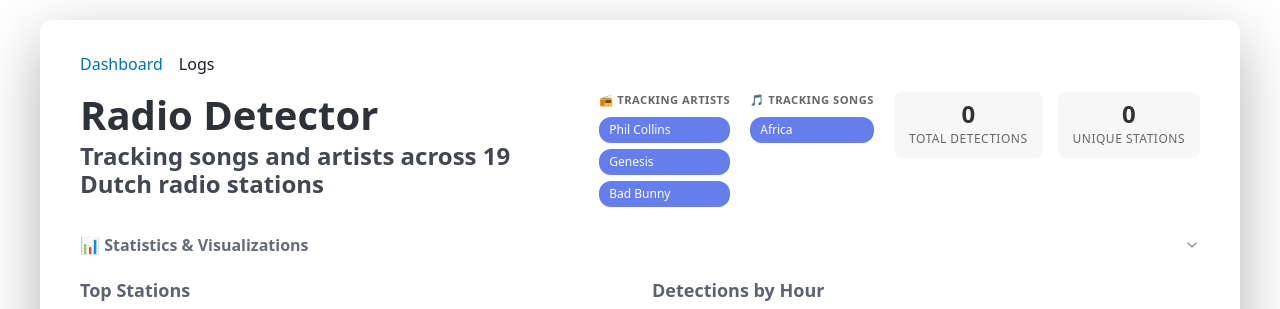
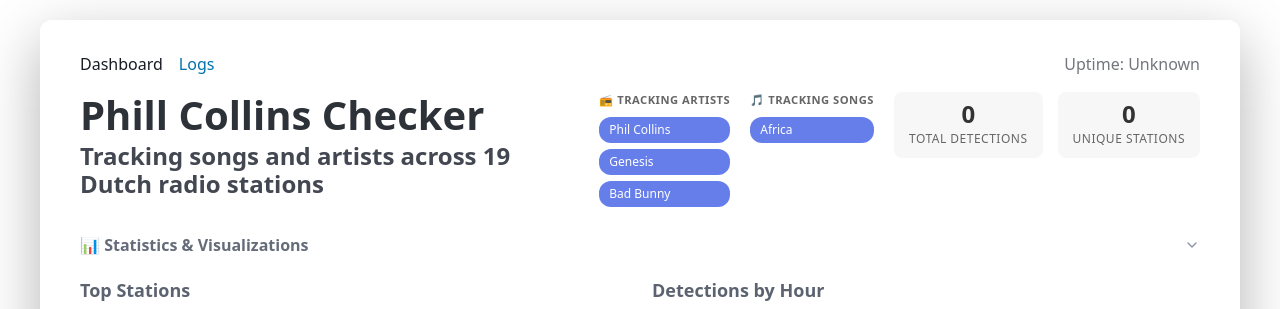
Before and after one commit to Schop/radiodetector, a Flask app: page / in a window 1280 px wide. Shown: the top 309 px of the page. Run offline with Flask 3, Linux system fonts and the light colour scheme; data that the repository does not hold is empty; some libraries are stand-ins or nearby versions.

Commit message:
uptime on web pages.

```diff
--- a/main.py
+++ b/main.py
@@ -14,6 +14,7 @@ init(autoreset=True)
 
 # Log file path
 LOG_FILE = 'radio.log'
+UPTIME_FILE = '.uptime'
 
 def log_print(message, color='', style=''):
     """Print to console and log to file"""
@@ -331,6 +332,14 @@ def fetch_all_stations_from_relisten():
 
 def main():
     """Main loop - Monitor Dutch radio stations for target artists and songs"""
+    # Record start time for uptime tracking
+    start_time = datetime.now().isoformat()
+    try:
+        with open(UPTIME_FILE, 'w') as f:
+            f.write(start_time)
+    except Exception as e:
+        log_print(f"Warning: Could not write uptime file: {e}", Fore.YELLOW)
+
     log_print("Initializing radio checker...")
     log_print(f"- Monitoring {len(RELISTEN_STATIONS)} stations from relisten.nl")
     log_print(f"- Monitoring {len(MYONLINERADIO_STATIONS)} unique stations from myonlineradio.nl (excluding duplicates)")
--- a/templates/index.html
+++ b/templates/index.html
@@ -12,16 +12,12 @@
     <script src="https://cdn.jsdelivr.net/npm/chart.js@4.4.0/dist/chart.umd.min.js"></script>
 </head>
 <body>
+
     <main>
-        <nav>
-            <ul>
-                <li><a href="/">Dashboard</a></li>
-                <li><a href="/logs" class="contrast">Logs</a></li>
-            </ul>
-        </nav>
+        {% include 'nav.html' %}
         <div style="display: flex; justify-content: space-between; align-items: flex-start; margin-bottom: 20px; gap: 30px;">
             <div>
-                <h1>Radio Detector</h1>
+                <h1>Phill Collins Checker</h1>
                 <h3 class="">Tracking songs and artists across 19 Dutch radio stations</h3>
             </div>
             <div style="display: flex; gap: 20px; align-items: flex-start; flex-shrink: 0;">
--- /dev/null
+++ b/templates/nav.html
@@ -0,0 +1,31 @@
+<nav>
+    <ul>
+        <li><a href="/" {% if request.path == '/' %}class="contrast"{% endif %}>Dashboard</a></li>
+        <li><a href="/logs" {% if request.path == '/logs' %}class="contrast"{% endif %}>Logs</a></li>
+    </ul>
+    <ul>
+        <li><small id="uptime" style="opacity: 0.7;">Uptime: ...</small></li>
+    </ul>
+</nav>
+<script>
+    // Update uptime periodically
+    function updateUptime() {
+        fetch('/api/uptime')
+            .then(response => response.json())
+            .then(data => {
+                const uptimeEl = document.getElementById('uptime');
+                if (data.success) {
+                    uptimeEl.textContent = `Uptime: ${data.uptime}`;
+                } else {
+                    uptimeEl.textContent = 'Uptime: Unknown';
+                }
+            })
+            .catch(error => {
+                console.error('Error fetching uptime:', error);
+            });
+    }
+
+    // Update immediately and then every 10 seconds
+    updateUptime();
+    setInterval(updateUptime, 10000);
+</script>
--- a/web_app.py
+++ b/web_app.py
@@ -14,6 +14,7 @@ from main import TARGET_ARTISTS, TARGET_SONGS
 app = Flask(__name__)
 DB_PATH = 'radio_songs.db'
 LOG_FILE = 'radio.log'
+UPTIME_FILE = '.uptime'
 
 def get_db_connection():
     """Create database connection"""
@@ -223,6 +224,46 @@ def logs_page():
     """Display logs page"""
     return render_template('logs.html')
 
+@app.route('/api/uptime')
+def get_uptime():
+    """Get uptime of radio checker service"""
+    try:
+        if os.path.exists(UPTIME_FILE):
+            with open(UPTIME_FILE, 'r') as f:
+                start_time_str = f.read().strip()
+                start_time = datetime.fromisoformat(start_time_str)
+                uptime = datetime.now() - start_time
+
+                # Format uptime
+                days = uptime.days
+                hours, remainder = divmod(uptime.seconds, 3600)
+                minutes, seconds = divmod(remainder, 60)
+
+                if days > 0:
+                    uptime_str = f"{days}d {hours}h {minutes}m"
+                elif hours > 0:
+                    uptime_str = f"{hours}h {minutes}m"
+                else:
+                    uptime_str = f"{minutes}m {seconds}s"
+
+                return jsonify({
+                    'success': True,
+                    'uptime': uptime_str,
+                    'start_time': start_time_str
+                })
+        else:
+            return jsonify({
+                'success': False,
+                'uptime': 'Unknown',
+                'error': 'Service not running'
+            })
+    except Exception as e:
+        return jsonify({
+            'success': False,
+            'uptime': 'Error',
+            'error': str(e)
+        })
+
 if __name__ == '__main__':
     # Check if database exists
     if not os.path.exists(DB_PATH):
```
Also changed, not shown: templates/logs.html (+3 -7 lines), 2 other files.
